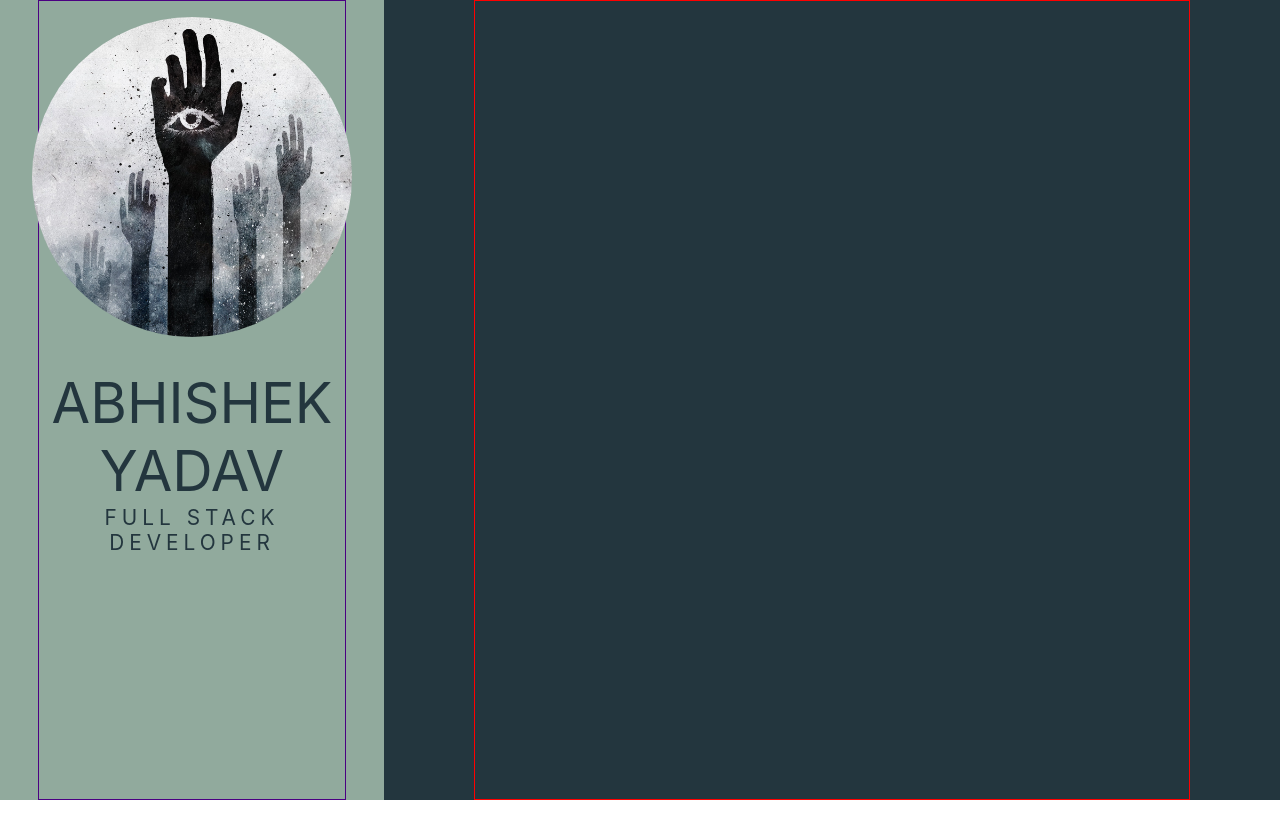
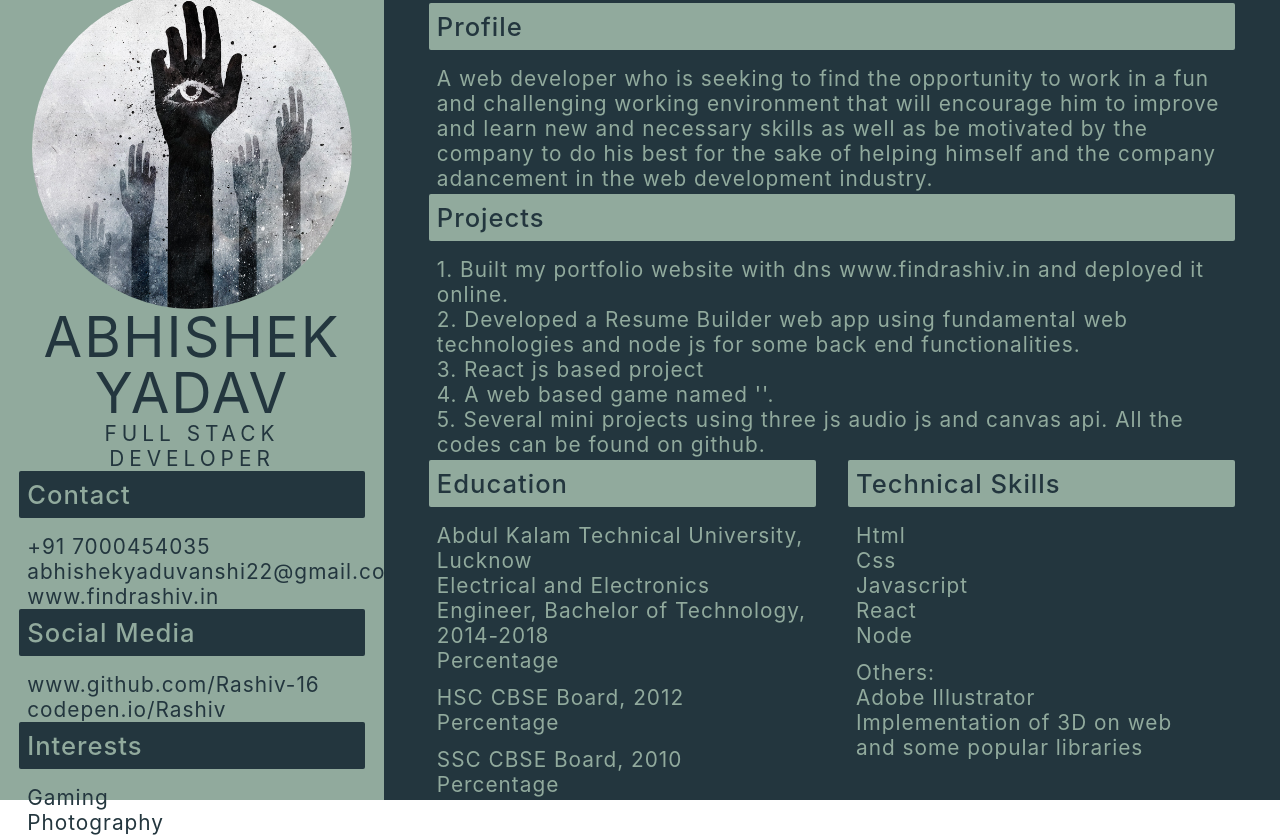
Before and after one commit to Rashiv-16/findrashiv.in, a website: page about.html in a window 1280 px wide. Before the commit the page ends 800 px from the top, so only its background shows below. Drawn offline with Linux system fonts and the light colour scheme.

Commit message:
Optimized about.html and about.css

```diff
--- a/about.html
+++ b/about.html
@@ -17,12 +17,73 @@
                     <h1>Abhishek Yadav</h1>
                     <h2>Full Stack Developer</h2>
                 </div>
-                <div class="left-3"></div>
-                <div class="left-4"></div>
+                <div class="left-3">
+                    <h2>Contact</h2>
+                    <p>+91 7000454035</p>
+                    <p>abhishekyaduvanshi22@gmail.com</p>
+                    <p>www.findrashiv.in</p>
+                </div>
+                <div class="left-4">
+                    <h2>Social Media</h2>
+                    <p>www.github.com/Rashiv-16</p>
+                    <p>codepen.io/Rashiv</p>
+                </div>
+                <div class="left-5">
+                    <h2>Interests</h2>
+                    <p>Gaming</p>
+                    <p>Photography</p>
+                </div>
             </div>
         </section>
         <section class="right-wrapper">
-            <div class="right"></div>
+            <div class="right">
+                <div class="right-1">
+                    <h2>Profile</h2>
+                    <p>A web developer who is seeking to find the opportunity to work in a fun and challenging working environment that will encourage him to improve and learn new and necessary skills as well as be motivated by the company to do his best for the sake of helping himself and the company adancement in the web development industry.</p>
+                </div>
+                <div class="right-2">
+                    <h2>Projects</h2>
+                    <p>1. Built my portfolio website with dns www.findrashiv.in and deployed it online.<p>
+                    <p>2. Developed a Resume Builder web app using fundamental web technologies and node js for some back end functionalities.</p>
+                    <p>3. React js based project</p>
+                    <p>4. A web based game named ''.</p>
+                    <p>5. Several mini projects using three js audio js and canvas api. All the codes can be found on github.</p>
+                </div>
+                <div class="right-3">
+                    <div class='right-3A'>
+                        <h2>Education</h2>
+                        <article>
+                        <p>Abdul Kalam Technical University, Lucknow </p>
+                        <p>Electrical and Electronics Engineer, Bachelor of Technology, 2014-2018</p>
+                        <p>Percentage</p>
+                        <p></p>
+                        </article><br>
+                        <article>
+                            <p>HSC CBSE Board, 2012 </p>
+                            <p>Percentage</p>
+                        </article><br>
+                        <article>
+                            <p>SSC CBSE Board, 2010 </p>
+                            <p>Percentage</p>
+                        </article>
+                    </div>
+                    <div class="right-3B">
+                        <h2>Technical Skills</h2>
+                        <p>Html <br>Css <br>Javascript <br>React <br>Node</p> <br>
+                        <p>Others: <br>Adobe Illustrator <br>Implementation of 3D on web <br> and some popular libraries</p>
+                    </div>
+                </div>
+                <!-- <div class="right-4">
+                    <h2>Technical Skills</h2>
+                    <p>Html <br>Css <br>Javascript <br>React <br>Node</p>
+                    <p>Others <br>Adobe Illustrator <br>Implementation of 3D on web <br> and some popular libraries</p>
+                </div> -->
+                <!-- <div class="right-5">
+                    <h2>Interests</h2>
+                    <p>Gaming</p>
+                    <p>Photography</p>
+                </div> -->
+            </div>
         </section>
     </article>
 </body>
--- a/css/about.css
+++ b/css/about.css
@@ -24,6 +24,8 @@ body {
 .main {
     display: flex;
     flex-flow: row nowrap;
+    width: 100vw;
+    height: 100vh;
 }
 
 .left-wrapper {
@@ -33,8 +35,8 @@ body {
 }
 
 .left {
-    border: 1px solid indigo;
-    width: 80%;
+    /* border: 1px solid indigo; */
+    width: 90%;
     margin: 0 auto;
     height: 100%;
     display: flex;
@@ -47,8 +49,9 @@ body {
     /* height: 20rem; */
     /* width: 80%; */
     /* max-width: 0rem; */
-    margin: 1rem;
+    /* margin: 1rem; */
     /* background: green; */
+
 }
 
 .left-1 {
@@ -62,19 +65,31 @@ body {
     background-repeat: no-repeat;
     background-origin: border-box;
     color: #3E606F;
+    margin-top: 1.5rem;
+
 
 
 }
 
-.left-2, .left-3, .left-4 {
+.left-2, .left-3, .left-4, .left-5 {
     width: 100%;
     height: 20rem;
+    /* margin-top: 2.2rem; */
+
+    /* border: 1px solid red; */
+}
+
+.left-2 {
+    /* margin-top: 1.5rem; */
 }
 
 .left-2 {
     display: flex;
     flex-flow: column nowrap;
-    align-content: space-around;
+    align-content: center;
+    justify-content: center;
+    /* height:50rem; */
+    /* border: 1px solid red; */
 }
 
 .left-2 > h1 {
@@ -83,6 +98,12 @@ body {
     font-weight: 400;
     color: rgb(35, 54, 62);
     text-transform: uppercase;
+    letter-spacing: 2px;
+    line-height: 1;
+    /* height: 50%; */
+    /* margin-top: 0.5rem; */
+    /* align-self: flex-end; */
+    /* border: 1px solid green; */
 }
 
 .left-2 > h2 {
@@ -92,6 +113,40 @@ body {
     color: rgb(35, 54, 62);
     text-transform: uppercase;
     letter-spacing: 5px;
+    /* margin-top: 0.7rem; */
+    /* height: 50%; */
+    /* align-self: flex-start; */
+    /* border: 1px solid yellow; */
+}
+
+.left-3 > h2, .left-4 > h2, .right-1 > h2, .right-2 > h2, .right-3 >.right-3A > h2, .right-3 >.right-3B > h2, .right-4 > h2, .right-5 > h2, .left-5 > h2 {
+    background: rgb(35, 54, 62);
+    border-radius: 2px;
+    padding: 0.5rem 0.5rem;
+    font-weight: 500;
+    font-size: 1.6rem;
+    margin-bottom: 1rem;
+    letter-spacing: 1px;
+    color: #91AA9D;
+    /* border: 1px solid red; */
+}
+
+.left-3 > p, .left-4 > p, .right-1 > p, .right-2  > p, .right-3 > .right-3A > article > p, .right-3 > .right-3B > p, .right-4 > p, .right-5 > p, .left-5 > p {
+    padding: 0 0.5rem;
+    font-size: 1.3rem;
+    /* margin-bottom: 1.5px; */
+    letter-spacing: 1px;
+    color: rgb(35, 54, 62);
+    /* border: 1px solid greenyellow; */
+}
+
+.right-1 > h2, .right-2 > h2, .right-3 >.right-3A > h2, .right-3 >.right-3B > h2, .right-4 > h2, .right-5 > h2 {
+    background: #91AA9D;
+    color: rgb(35, 54, 62);
+}
+
+.right-1 > p, .right-2 > p, .right-3 > .right-3A > article > p, .right-3 > .right-3B > p, .right-4 > p, .right-5 > p {
+    color: #91AA9D;
 }
 
 .right-wrapper {
@@ -100,9 +155,39 @@ body {
     height: 100vh;
 }
 
+.right-3 {
+    display: flex;
+    flex-flow: row wrap;
+    align-content: space-between;
+    justify-content: space-between;
+
+    width: 100%;
+    /* border: 1px solid greenyellow; */
+}
+
+.right-3A, .right-3B {
+    width: calc(50% - 1rem);
+    /* border: 1px solid red; */
+}
+
 .right {
-    border: 1px solid red;
-    width: 80%;
+    /* border: 1px solid red; */
+    width: 90%;
     margin: 0 auto;
-    height: 100%;
+    height: 100vh;
+    overflow: hidden;
+    /* padding: 3rem 0; */
+
+    display: flex;
+    flex-flow: column nowrap;
+    /* align-items: center; */
+    /* align-content: center; */
+    justify-content: space-evenly;
 }
+
+.right-2, .right-3, .right-4, .right-5 {
+     /* margin-top: 3rem; */
+     flex-shrink: 0;
+     /* border: 1px solid red; */
+
+ }
--- a/css/main.css
+++ b/css/main.css
@@ -137,6 +137,7 @@ body {
 
 .intro-sub1 {
     /* opacity: 1; */
+    text-align: center
     transition: transform 1s,
                 opacity 0.3s;
 }
```
